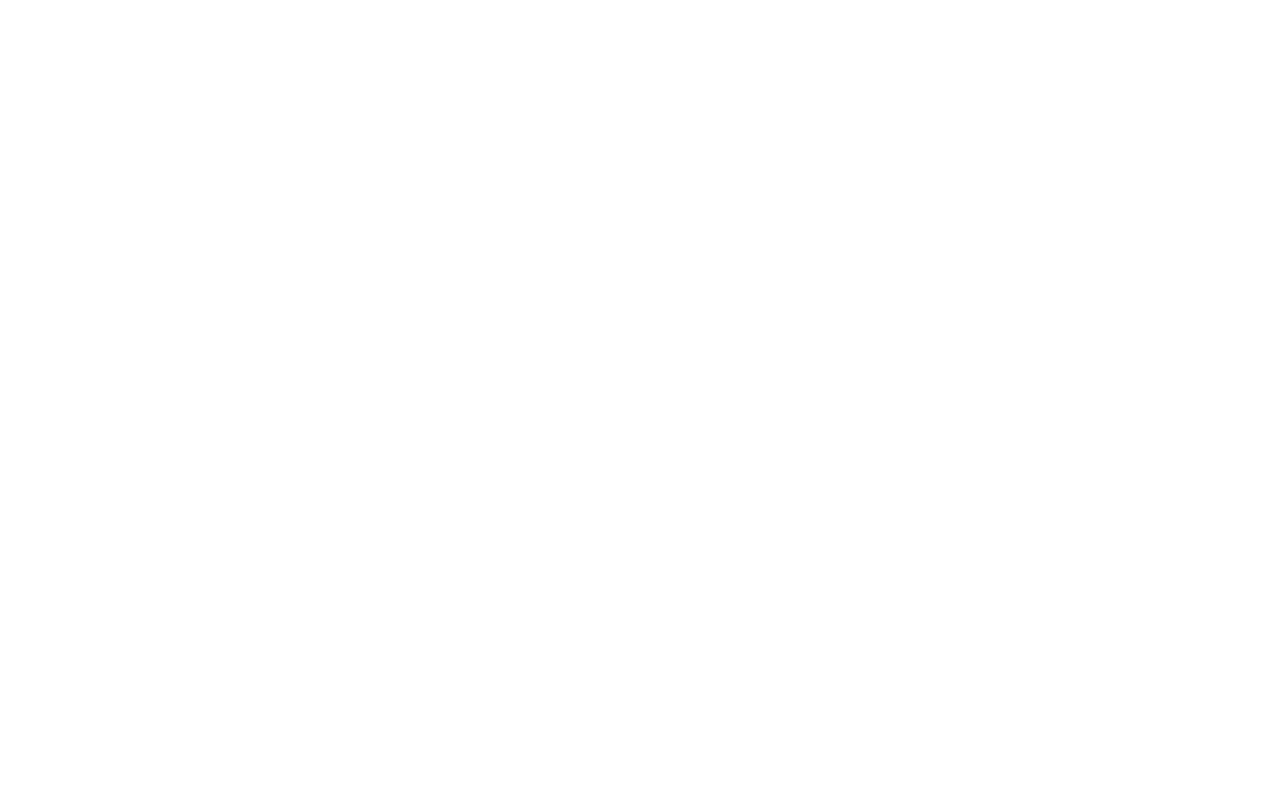
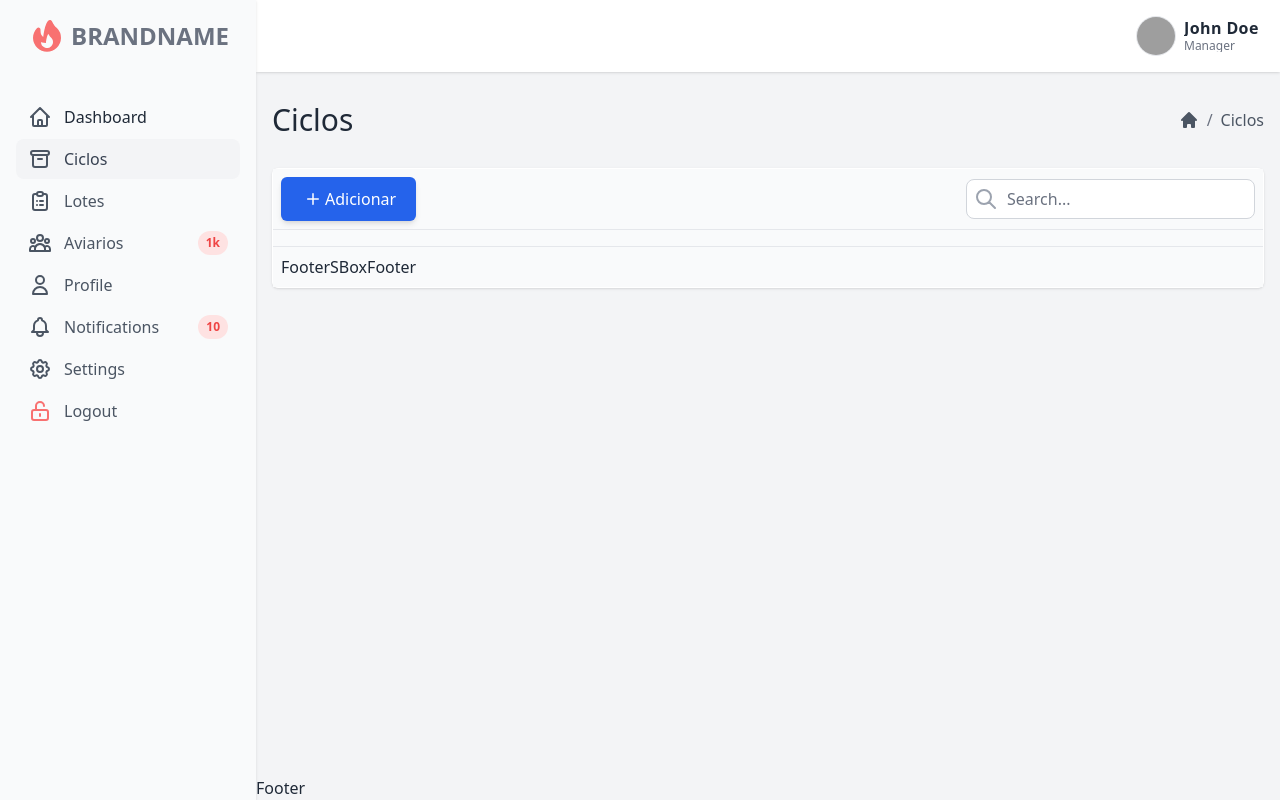
Before and after one commit to brasilgb/uisgga, a React (Create React App) app: page /ciclos in a window 1280 px wide. Before the commit this address had no page. Built offline with nearby package versions, Linux system fonts and the light colour scheme; no server answers; grey boxes are pictures that could not be loaded.

Commit message:
Push 03-02-2023 18-10

```diff
--- a/package.json
+++ b/package.json
@@ -11,6 +11,7 @@
     "@types/node": "^16.7.13",
     "@types/react": "^18.0.0",
     "@types/react-dom": "^18.0.0",
+    "axios": "^1.3.2",
     "react": "^18.2.0",
     "react-dom": "^18.2.0",
     "react-icons": "^4.7.1",
--- a/src/Layouts/BackLayout/SideBar/index.tsx
+++ b/src/Layouts/BackLayout/SideBar/index.tsx
@@ -1,4 +1,5 @@
 import React from 'react';
+import { NavLink } from 'react-router-dom';
 
 const SideBar = () => {
 
@@ -22,9 +23,9 @@
             <div className="sidebar-content px-4 py-6">
                 <ul className="flex flex-col w-full">
                     <li className="my-px">
-                        <a
-                            href="#"
-                            className="flex flex-row items-center h-10 px-3 rounded-lg text-gray-700 bg-gray-100"
+                        <NavLink
+                            to="/"
+                            className={({ isActive }) => isActive ? 'flex flex-row items-center h-10 px-3 rounded-lg text-gray-700 bg-gray-100' : "flex flex-row items-center h-10 px-3 rounded-lg"}
                         >
                             <span className="flex items-center justify-center text-lg text-gray-600">
                                 <svg
@@ -42,12 +43,12 @@
                                 </svg>
                             </span>
                             <span className="ml-3">Dashboard</span>
-                        </a>
+                        </NavLink>
                     </li>
                     <li className="my-px">
-                        <a
-                            href="#"
-                            className="flex flex-row items-center h-10 px-3 rounded-lg text-gray-600 hover:bg-gray-100 hover:text-gray-700"
+                        <NavLink
+                            to="/ciclos"
+                            className={({ isActive }) => isActive ? 'flex flex-row items-center h-10 px-3 rounded-lg text-gray-700 bg-gray-100' : "flex flex-row items-center h-10 px-3 rounded-lg"}
                         >
                             <span className="flex items-center justify-center text-lg text-gray-600">
                                 <svg
@@ -65,7 +66,7 @@
                                 </svg>
                             </span>
                             <span className="ml-3">Ciclos</span>
-                        </a>
+                        </NavLink>
                     </li>
                     <li className="my-px">
                         <a
--- /dev/null
+++ b/src/Pages/Ciclos/index.tsx
@@ -0,0 +1,78 @@
+import React, { Fragment, useEffect, useState } from 'react'
+import { SBoxContainer, SBoxFooter, SBoxHeader, SBoxMain } from '../../Components/Boxes';
+import SAddButtom from '../../Components/Buttons';
+import SFormSearch from '../../Components/Form/FormSearch';
+import { SubBar, SubBarLeft, SubBarRight } from '../../Components/SubBar';
+import api from '../../Services/api';
+
+const Ciclos = () => {
+
+  const [allCiclos, setAllCiclos] = useState<any>([]);
+
+  useEffect(() => {
+    const getAllCiclos = async () => {
+      await api.get('ciclos')
+        .then((response) => {
+          console.log(response.data.data);
+        })
+        .catch((err) => {
+          console.log(err);
+        })
+    };
+    getAllCiclos();
+  }, [])
+  return (
+    <Fragment>
+      <SubBar>
+        <>
+          <SubBarLeft>
+            <h1 className='text-3xl font-medium'>Ciclos</h1>
+          </SubBarLeft>
+          <SubBarRight>
+
+            <div className="flex items-center py-4 overflow-x-auto whitespace-nowrap">
+              <span className="text-gray-600 ">
+                <svg xmlns="http://www.w3.org/2000/svg" className="w-5 h-5" viewBox="0 0 20 20" fill="currentColor">
+                  <path d="M10.707 2.293a1 1 0 00-1.414 0l-7 7a1 1 0 001.414 1.414L4 10.414V17a1 1 0 001 1h2a1 1 0 001-1v-2a1 1 0 011-1h2a1 1 0 011 1v2a1 1 0 001 1h2a1 1 0 001-1v-6.586l.293.293a1 1 0 001.414-1.414l-7-7z" />
+                </svg>
+              </span>
+
+              <span className="mx-2 text-gray-500 ">/</span>
+
+              <a href="#" className="text-gray-600  hover:underline">Ciclos</a>
+
+            </div>
+
+          </SubBarRight>
+        </>
+      </SubBar>
+
+      <SBoxContainer>
+        <>
+          <SBoxHeader>
+            <>
+              <div>
+                <SAddButtom link='/22' />
+              </div>
+              <div>
+                <SFormSearch />
+              </div>
+            </>
+          </SBoxHeader>
+          <SBoxMain>
+            <>{ }</>
+
+          </SBoxMain>
+          <SBoxFooter>
+            <>
+              FooterSBoxFooter
+            </>
+          </SBoxFooter>
+        </>
+      </SBoxContainer>
+
+    </Fragment>
+  )
+}
+
+export default Ciclos;
--- a/src/Pages/Home/index.jsx
+++ /dev/null
@@ -1,61 +0,0 @@
-import React, { Fragment } from 'react'
-import { SBoxContainer, SBoxFooter, SBoxHeader, SBoxMain } from '../../Components/Boxes';
-import SAddButtom from '../../Components/Buttons';
-import SFormSearch from '../../Components/Form/FormSearch';
-import { SubBar, SubBarLeft, SubBarRight } from '../../Components/SubBar';
-
-const Home = () => {
-  return (
-    <Fragment>
-      <SubBar>
-        <SubBarLeft>
-          <h1 className='text-3xl font-medium'>Home</h1>
-        </SubBarLeft>
-        <SubBarRight>
-
-          <div class="flex items-center py-4 overflow-x-auto whitespace-nowrap">
-            <span href="#" class="text-gray-600 ">
-              <svg xmlns="http://www.w3.org/2000/svg" class="w-5 h-5" viewBox="0 0 20 20" fill="currentColor">
-                <path d="M10.707 2.293a1 1 0 00-1.414 0l-7 7a1 1 0 001.414 1.414L4 10.414V17a1 1 0 001 1h2a1 1 0 001-1v-2a1 1 0 011-1h2a1 1 0 011 1v2a1 1 0 001 1h2a1 1 0 001-1v-6.586l.293.293a1 1 0 001.414-1.414l-7-7z" />
-              </svg>
-            </span>
-
-            <span class="mx-2 text-gray-500 ">/</span>
-
-            <a href="#" class="text-gray-600  hover:underline">Account</a>
-
-            <span class="mx-2 text-gray-500 ">/</span>
-
-            <a href="#" class="text-gray-600  hover:underline">Profile</a>
-
-            <span class="mx-2 text-gray-500 ">/</span>
-
-            <a href="#" class="text-blue-600 hover:underline">Settings</a>
-
-          </div>
-
-        </SubBarRight>
-      </SubBar>
-
-      <SBoxContainer>
-        <SBoxHeader>
-          <div>
-            <SAddButtom link='/22'/>
-          </div>
-          <div>
-            <SFormSearch />
-          </div>
-        </SBoxHeader>
-        <SBoxMain>
-          MainSBoxMain
-        </SBoxMain>
-        <SBoxFooter>
-          FooterSBoxFooter
-        </SBoxFooter>
-      </SBoxContainer>
-
-    </Fragment>
-  )
-}
-
-export default Home;
--- /dev/null
+++ b/src/Pages/Home/index.tsx
@@ -0,0 +1,70 @@
+import React, { Fragment } from 'react'
+import { SBoxContainer, SBoxFooter, SBoxHeader, SBoxMain } from '../../Components/Boxes';
+import SAddButtom from '../../Components/Buttons';
+import SFormSearch from '../../Components/Form/FormSearch';
+import { SubBar, SubBarLeft, SubBarRight } from '../../Components/SubBar';
+
+const Home = () => {
+  return (
+    <Fragment>
+      <SubBar>
+        <>
+          <SubBarLeft>
+            <h1 className='text-3xl font-medium'>Home</h1>
+          </SubBarLeft>
+          <SubBarRight>
+
+            <div className="flex items-center py-4 overflow-x-auto whitespace-nowrap">
+              <span className="text-gray-600 ">
+                <svg xmlns="http://www.w3.org/2000/svg" className="w-5 h-5" viewBox="0 0 20 20" fill="currentColor">
+                  <path d="M10.707 2.293a1 1 0 00-1.414 0l-7 7a1 1 0 001.414 1.414L4 10.414V17a1 1 0 001 1h2a1 1 0 001-1v-2a1 1 0 011-1h2a1 1 0 011 1v2a1 1 0 001 1h2a1 1 0 001-1v-6.586l.293.293a1 1 0 001.414-1.414l-7-7z" />
+                </svg>
+              </span>
+
+              <span className="mx-2 text-gray-500 ">/</span>
+
+              <a href="#" className="text-gray-600  hover:underline">Account</a>
+
+              <span className="mx-2 text-gray-500 ">/</span>
+
+              <a href="#" className="text-gray-600  hover:underline">Profile</a>
+
+              <span className="mx-2 text-gray-500 ">/</span>
+
+              <a href="#" className="text-blue-600 hover:underline">Settings</a>
+
+            </div>
+
+          </SubBarRight>
+        </>
+      </SubBar>
+
+      <SBoxContainer>
+        <>
+          <SBoxHeader>
+            <>
+              <div>
+                <SAddButtom link='/22' />
+              </div>
+              <div>
+                <SFormSearch />
+              </div>
+            </>
+          </SBoxHeader>
+          <SBoxMain>
+            <>
+              MainSBoxMain
+            </>
+          </SBoxMain>
+          <SBoxFooter>
+            <>FooterSBoxFooter</>
+
+          </SBoxFooter>
+        </>
+      </SBoxContainer>
+
+    </Fragment>
+  )
+}
+
+export default Home;
--- a/src/Routes/back.routes.tsx
+++ b/src/Routes/back.routes.tsx
@@ -1,6 +1,7 @@
 import React from 'react'
 import { Route, Routes } from 'react-router-dom';
 import BackLayout from '../Layouts/BackLayout/Main';
+import Ciclos from '../Pages/Ciclos';
 import Home from '../Pages/Home';
 
 function BackRoutes() {
@@ -9,6 +10,7 @@
         <Route element={<BackLayout />} >
             <Route index element={<Home />} />
             <Route path='/' element={<Home />} />
+            <Route path='/ciclos' element={<Ciclos />} />
         </Route>
     </Routes>
   )
--- /dev/null
+++ b/src/Services/api.tsx
@@ -0,0 +1,11 @@
+import axios from 'axios';
+const api = axios.create({
+    baseURL: 'http://localhost:3005/',
+    headers: {
+        "Content-Type": "application/json",
+        Accept: "Application/json"
+    },
+    timeout: 5000
+});
+
+export default api;
```
Also changed, not shown: 1 other file (tests, documents, lock files or other folders).
